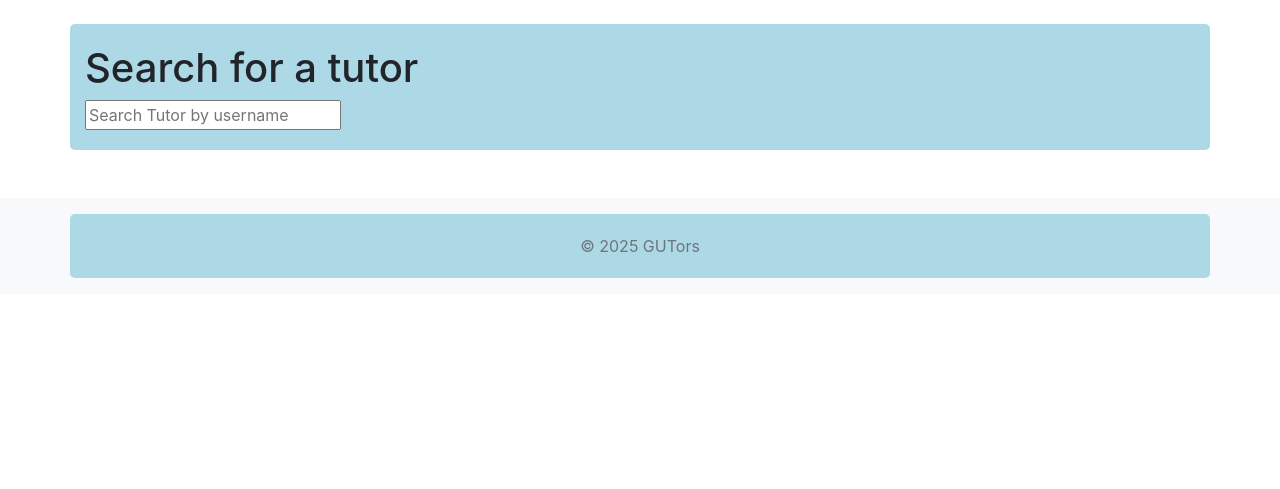
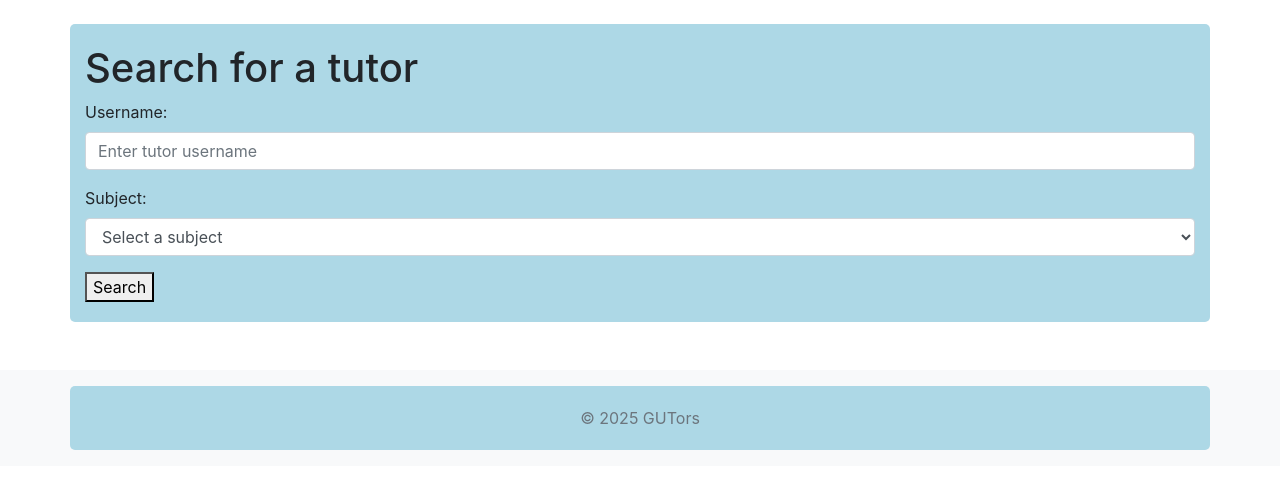
Before and after one commit to tkeillor/GUTors, a Django app: page /GUTors/search/ in a window 1280 px wide. Shown: the part 76-565 px from the top of the page. Run offline with Django 3.2, Linux system fonts and the light colour scheme; the visitor is signed in with stand-in values (Sample User, id 1); data that the repository does not hold is empty; some libraries are stand-ins or nearby versions.

Commit message:
switched to django form. Now takes subject as a filter and only displays tutors

```diff
--- a/GUTors_app/forms.py
+++ b/GUTors_app/forms.py
@@ -1,6 +1,6 @@
 from django import forms
 from django.contrib.auth.models import User
-from GUTors_app.models import TutoringSession, Review, UserProfile
+from GUTors_app.models import TutoringSession, Review, UserProfile, Subject
 
 
 
@@ -20,3 +20,15 @@ class ReviewForm(forms.ModelForm):
     class Meta:
         model = Review
         fields = ('rating', 'comment')
+
+class SearchForm(forms.Form):
+    username = forms.CharField(
+        required = False,
+        widget = forms.TextInput(attrs={'class': 'form-control', 'placeholder':'Enter tutor username'})
+    )
+    subject = forms.ModelChoiceField(
+        queryset = Subject.objects.all(),
+        empty_label="Select a subject",
+        required = False,
+        widget= forms.Select(attrs={'class': 'form-control'})
+    )
--- a/GUTors_app/views.py
+++ b/GUTors_app/views.py
@@ -2,7 +2,7 @@ from django.shortcuts import render, redirect
 from django.urls import reverse
 from django.shortcuts import get_object_or_404
 from django.views import View
-from GUTors_app.forms import UserProfileForm
+from GUTors_app.forms import UserProfileForm, SearchForm
 from GUTors_app.models import *
 from django.db.models import Avg
 from django.db.models import *
@@ -119,9 +119,18 @@ def profile(request):
 
 @login_required
 def search(request):
-    query = request.GET.get('q','')
-    results = UserProfile.objects.filter(user__username__icontains=query) if query else None
-    return render(request, 'GUTors_app/search.html', {'query':query, 'results':results})
+    form = SearchForm(request.GET or None)
+    results = None
+
+    if form.is_valid():
+        username = form.cleaned_data.get('username')
+        subject = form.cleaned_data.get('subject')
+        results = UserProfile.objects.all()
+        if username:
+            results = results.filter(user__username__icontains=username)
+        if subject and not results:
+            results = results.filter(subjects=subject)
+    return render(request, 'GUTors_app/search.html', {'results':results, 'form':form})
 
 def review(request):
     return render(request, 'GUTors_app/review.html')
--- a/templates/GUTors_app/search.html
+++ b/templates/GUTors_app/search.html
@@ -8,18 +8,20 @@
 {% block body_block %}
     <h1>Search for a tutor</h1>
     <div>
-        <form action = "{% url 'GUTors:search' %}" method = "GET">
-            <input type = "text" name="q" placeholder="Search Tutor by username" required>
+        <form method = "GET">
+            {{ form.as_p }}
+            <button type="submit">Search</button>
         </form>
     </div>
 
     <div>
         {% if results is not None %}
             <h1>Search Results</h1>
-            <h2>Search Results for "{{ query }}"</h2>
             <ul>
                 {% for tutor in results %}
-                    <li>{{ tutor.user.username }}</li>
+                    {% if tutor.role == 'TUTOR' %}
+                        <li>{{ tutor.user.username }}</li>
+                    {% endif %}
                 {% empty %}
                     <p>no products found.</p>
                 {% endfor %}
```
